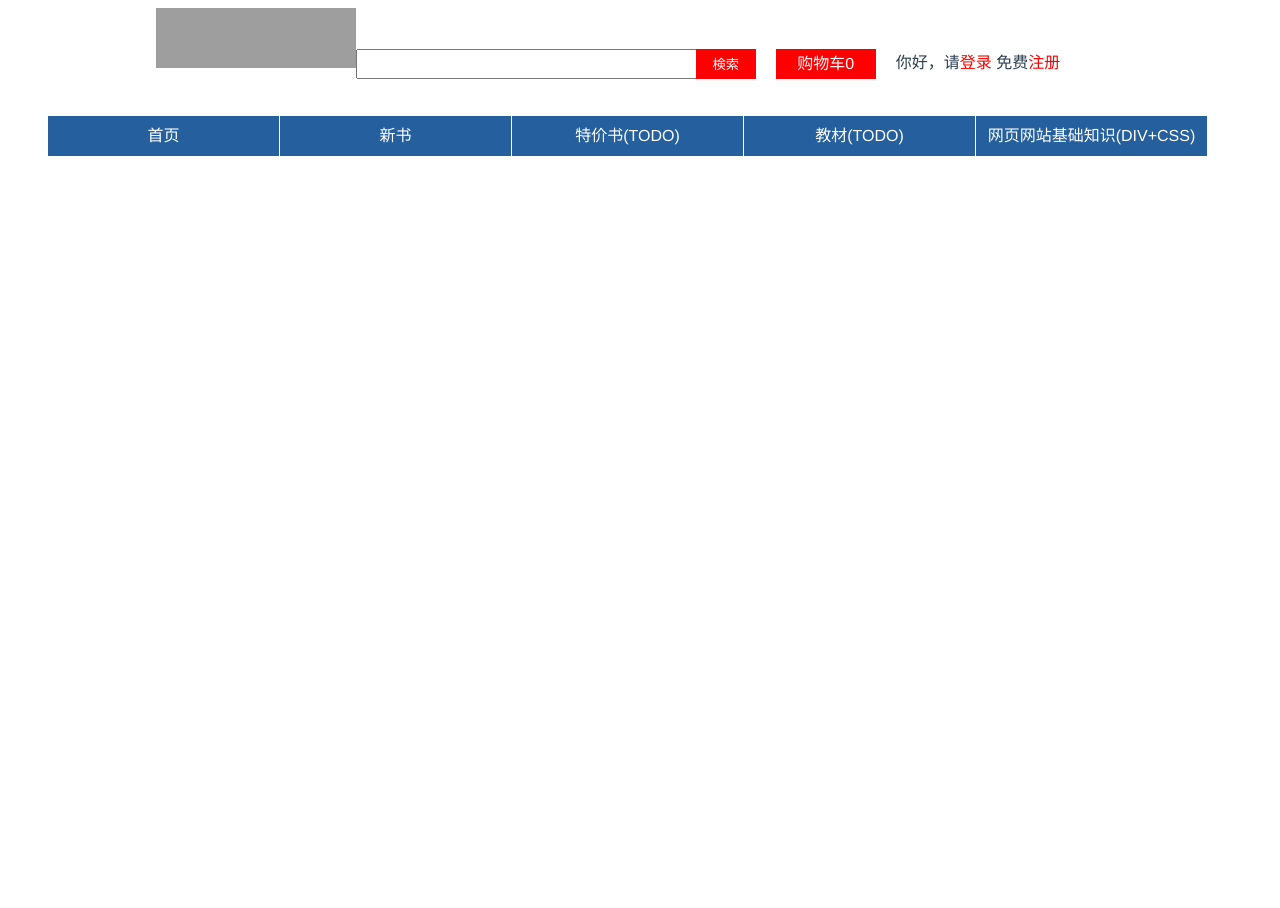
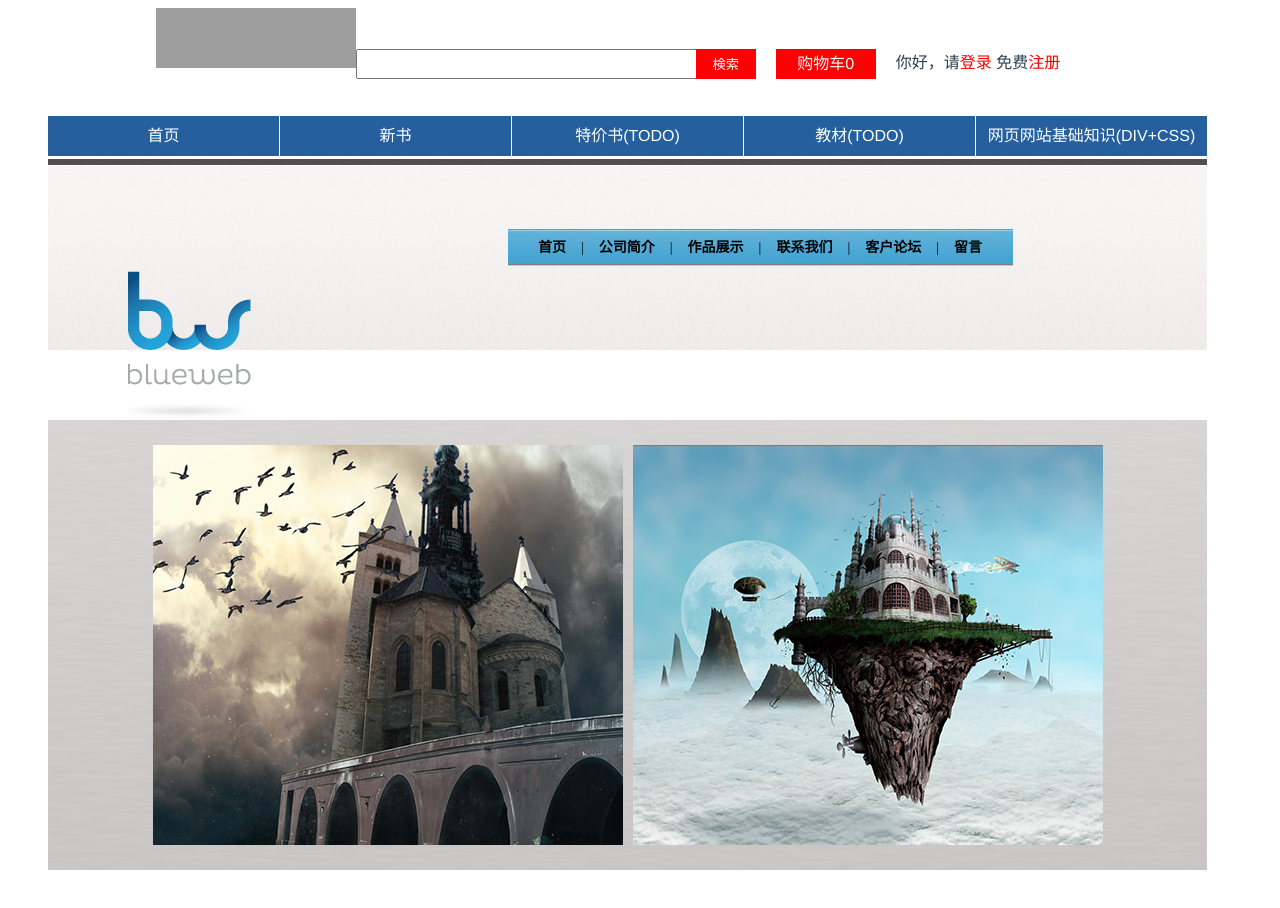
Before and after one commit to marksongg/bookstore, a Vue app: page /divCssJQuery11_3_1 in a window 1280 px wide. Shown: the top 908 px of the page. Before the commit the page ends 800 px from the top, so only its background shows below. Built offline with nearby package versions, Linux system fonts and the light colour scheme; grey boxes are pictures that could not be loaded.

Commit message:
第11章 CSS3新增属性3

```diff
--- a/src/components/DivCssJQuery.vue
+++ b/src/components/DivCssJQuery.vue
@@ -207,7 +207,12 @@
       <li>
           <router-link to="/divCssJQuery11_2_2"><h3>第10章: 11.2.2 CSS3新增背景位置定位-从内容区域开始显示图像(background-origin:content)</h3></router-link>
       </li>
-
+      <li>
+          <router-link to="/divCssJQuery11_2_3"><h3>第10章: 11.2.3 CSS3新增背景图像裁剪区域(background-clip)</h3></router-link>
+      </li>
+      <li>
+          <router-link to="/divCssJQuery11_3_1"><h3>第10章: 11.3.1 CSS3新增边框属性(border-image)</h3></router-link>
+      </li>
   </div>
 </template>
 
@@ -227,11 +232,11 @@ export default {
 
   .menus a{
     font-family: 微软雅黑;
-      text-decoration: none;
-      display: block;
-      border: solid 0px #fff;
-      color: #fff;
-      /* background: blue; */
+    text-decoration: none;
+    display: block;
+    border: solid 0px #fff;
+    color: #fff;
+    /* background: blue; */
   }
 
   li {
@@ -240,6 +245,6 @@ export default {
       float: center;
       text-align: left;
       position: relative;
-      left:460px;
+      left:260px; /**定位开始位置 */
   }
 </style>
--- /dev/null
+++ b/src/components/divCssJQuery/divCssJQuery11/DivCssJQuery11_2_3.vue
@@ -0,0 +1,58 @@
+<template>
+  <div id="body1">
+    <div id="box">
+      <div id="bg"></div>
+    </div>
+  </div>
+</template>
+
+<script>
+export default {
+  data(){
+    return {
+      count: 0
+    }
+  },
+  name:'DivCssJQuery11_2_3',
+}
+</script>
+
+<style scoped>
+  * {
+    margin: 0px;
+    padding: 0px;
+    border: 0px;
+  }
+
+  #body1 {
+    margin: 60px 1px auto 40px; /**这里只有设置了这个参数值后，画面布局才能正常 */
+    font-size: 12px;
+    color: #FFF;
+    background-image: url("@/assets/images11/111201.jpg");
+    background-repeat: no-repeat;
+    background-position: center 250px; /**背景图片出现位置：居中，距离上面250px */
+    height: 480px;
+  }
+
+  #box {
+    width: 530px;
+    height: 331px;
+    border-bottom: solid 1px #FFF;
+    background-color: #000;
+    margin: 113px auto 1px auto;
+    padding: 12px;
+  }
+
+  #bg {
+    margin: 0px auto;
+    width: 530px; /**图层bg的宽度 */
+    height: 331px; /**图层bg的高度 */
+    background-image: url("@/assets/images11/111202.jpg");
+    background-repeat: no-repeat;
+    background-size: 900px 700px; /**设置图像大小，还可以设置为contain全包含 */
+    background-origin: content-box; /**表示的位置 */
+    background-clip: padding-box; /**剪裁属性：只显示表示部分 */
+  }
+
+
+</style>
--- /dev/null
+++ b/src/components/divCssJQuery/divCssJQuery11/DivCssJQuery11_3_1.vue
@@ -0,0 +1,97 @@
+<template>
+  <div id="body1">
+    <div id="box">
+      <div id="top">
+        <div id="logo">
+          <div id="menu">首页<span class="font">|</span>公司简介<span class="font">|</span>作品展示<span class="font">|</span>联系我们<span class="font">|</span>客户论坛<span class="font">|</span>留言</div>
+        </div>
+      </div>
+      <div id="pic">
+        <img src="@/assets/images11/113103.jpg" width="470" height="400" alt=""/>
+        <img src="@/assets/images11/113104.jpg" width="470" height="400" alt=""/>
+      </div>
+    </div>
+  </div>
+</template>
+
+<script>
+export default {
+  data(){
+    return {
+      count: 0
+    }
+  },
+  name:'DivCssJQuery11_3_1',
+}
+</script>
+
+<style scoped>
+  * {
+    margin: 0px;
+    padding: 0px;
+    border: 0px;
+  }
+
+  #body1 {
+    margin: 60px 1px auto 40px; /**这里只有设置了这个参数值后，画面布局才能正常 */
+    font-family: 宋体;
+    font-size: 14px;
+    color: #000;
+    line-height: 37px;
+    font-weight: bold;
+    background-image: url("@/assets/images11/113101.png");
+    background-repeat: repeat-x;
+    height: 1480px;
+  }
+
+  #box {
+    /* width: 960px; */
+    height: 100%;
+    overflow: hidden;
+    margin: 0px auto;
+  }
+
+  #logo {
+    width: 880px;
+    height: 191px;
+    margin: 0px auto;
+    background-image: url("@/assets/images11/113102.png");
+    background-repeat: no-repeat;
+    background-position: 30px 42px; /**★控制背景图片出现的位置，很重要 */
+    padding-left: 180px;
+  }
+
+  #menu {
+    width: 505px;
+    height: 37px;
+    text-align: center;
+    margin-top: 70px;
+    margin-left: 230px;
+    border-width: 0px 20px;
+    -webkit-border-image:url("@/assets/images11/113105.png") 0 20 0 20 stretch stretch;
+  }
+
+  .font {
+    font-weight: normal;
+    margin-left: 15px;
+    margin-right: 15px;
+  }
+
+  #pic {
+    width: 100%;
+    height: 380px;
+    padding-bottom: 50px;
+    text-align: center;
+    background-image: url("@/assets/images11/113103.png");
+    /* background-origin: content-box; */
+    background-size: 960px 1000px;
+    background-repeat: repeat-x;
+    padding-top: 20px;
+    float: left;
+  }
+
+  #pic img {
+    margin: 5px;
+  }
+
+</style>
--- a/src/router/index.js
+++ b/src/router/index.js
@@ -647,6 +647,22 @@ const routes = [
       title: 'CSS3图像背景位置定位'
     },
     component: ()=> import('../components/divCssJQuery/divCssJQuery11/DivCssJQuery11_2_2.vue')
+  },
+  {
+    path: '/divCssJQuery11_2_3',
+    name: 'divCssJQuery11_2_3',
+    meta: {
+      title: 'CSS3背景图像裁剪区域'
+    },
+    component: ()=> import('../components/divCssJQuery/divCssJQuery11/DivCssJQuery11_2_3.vue')
+  },
+  {
+    path: '/divCssJQuery11_3_1',
+    name: 'divCssJQuery11_3_1',
+    meta: {
+      title: 'CSS3图像边框'
+    },
+    component: ()=> import('../components/divCssJQuery/divCssJQuery11/DivCssJQuery11_3_1.vue')
   }
 ]
 
```
